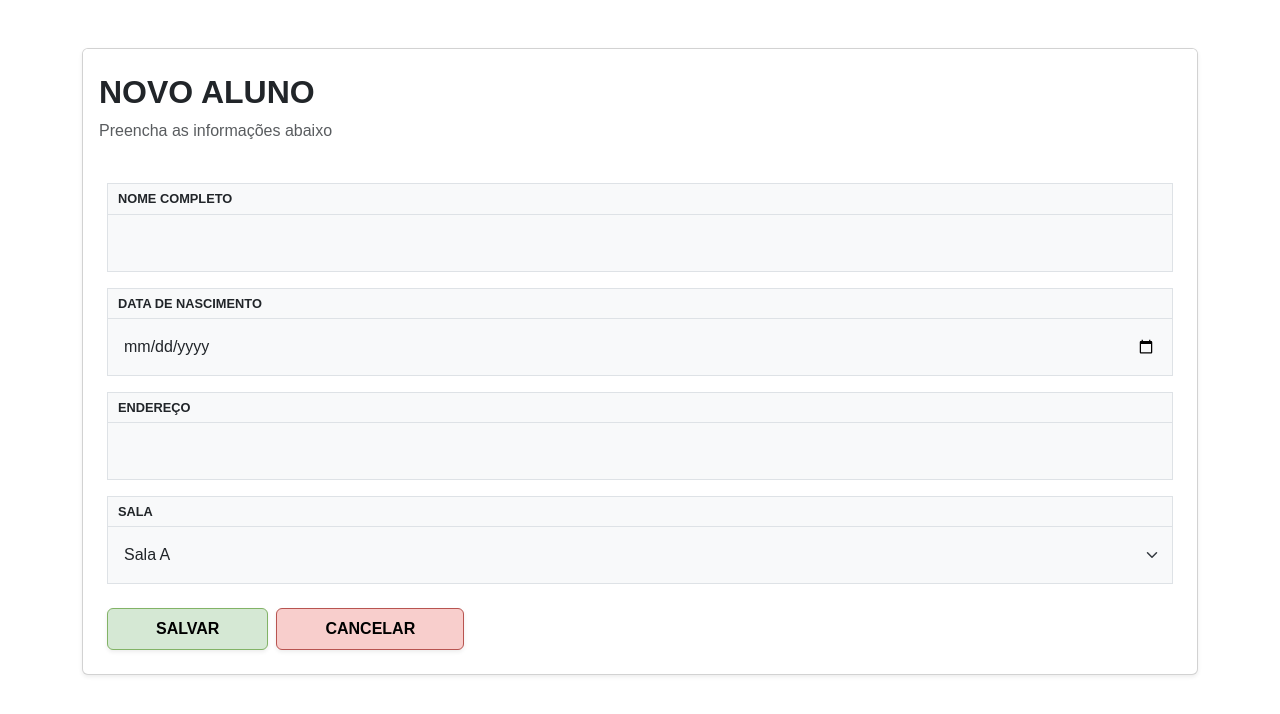
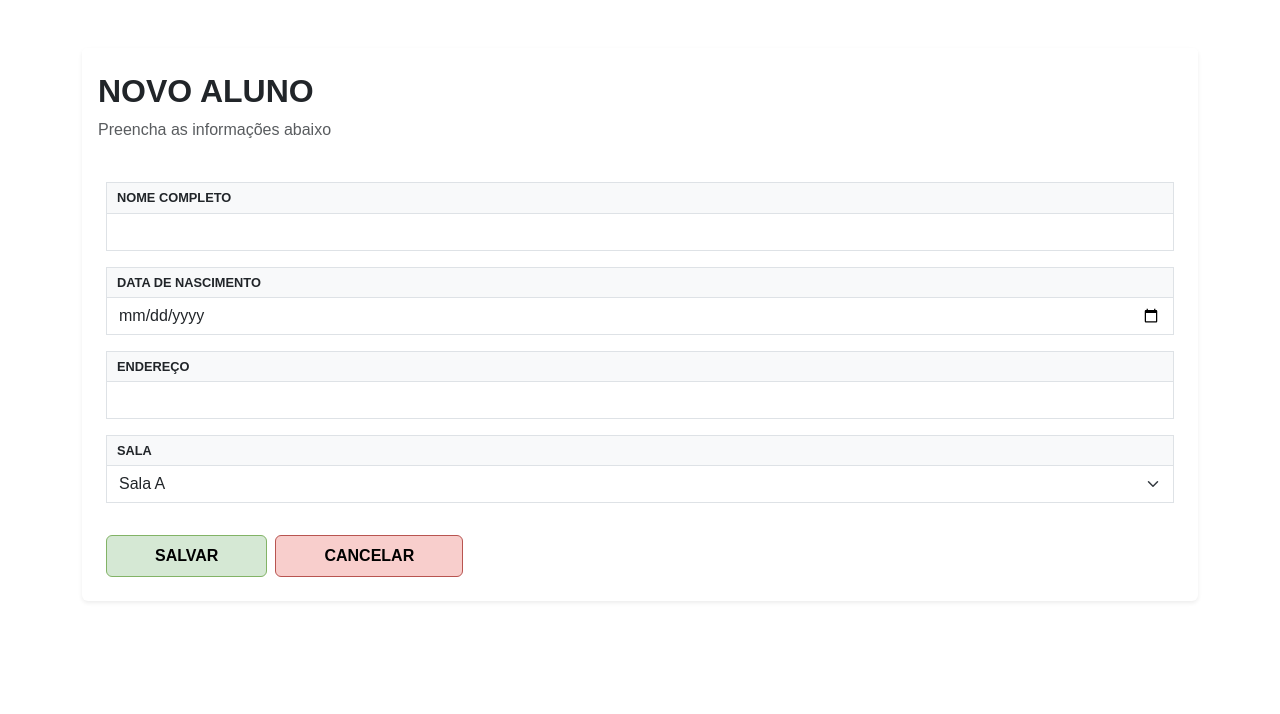
Before and after one commit to VinnySumo/TESTE_GSA_FRONTEND, a React (Vite) app in the folder teste_gsa_frontend/: page /cadastro in a window 1280 px wide. Shown: the top 714 px of the page. Built offline with nearby package versions, Linux system fonts and the light colour scheme.

Commit message:
mudança de nome das classes

```diff
--- a/teste_gsa_frontend/src/index.css
+++ b/teste_gsa_frontend/src/index.css
@@ -1,12 +1,12 @@
 
 :root {
 
-    --btn-add-bg: #dae8fc;
-    --btn-add-border: #6c8ebf;
-    --btn-back-bg: #f8cecc;
-    --btn-back-border: #b85450;
-    --btn-save-bg: #d5e8d4;
-    --btn-save-border: #82b366;
+    --button-add-bg: #dae8fc;
+    --button-add-border: #6c8ebf;
+    --button-voltar-bg: #f8cecc;
+    --button-voltar-border: #b85450;
+    --button-salvar-bg: #d5e8d4;
+    --button-salvar-border: #82b366;
     --logo-bg: #fcf6e3;
 }
 
@@ -28,14 +28,14 @@ body {
 }
 
 /* Botões Personalizados */
-.btn-custom-add { background-color: var(--btn-add-bg); border: 1px solid var(--btn-add-border); color: black; }
-.btn-custom-add:hover { background-color: #cce0fc; }
+.button-add { background-color: var(--button-add-bg); border: 1px solid var(--button-add-border); color: black; }
+.button-add:hover { background-color: #cce0fc; }
 
-.btn-custom-back { background-color: var(--btn-back-bg); border: 1px solid var(--btn-back-border); color: black; }
-.btn-custom-back:hover { background-color: #fadbd8; }
+.button-voltar { background-color: var(--button-voltar-bg); border: 1px solid var(--button-voltar-border); color: black; }
+.button-voltar:hover { background-color: #fadbd8; }
 
-.btn-custom-save { background-color: var(--btn-save-bg); border: 1px solid var(--btn-save-border); color: black; }
-.btn-custom-save:hover { background-color: #dff0d8; }
+.button-salvar { background-color: var(--button-salvar-bg); border: 1px solid var(--button-salvar-border); color: black; }
+.button-salvar:hover { background-color: #dff0d8; }
 
 /* Ajuste da Tabela */
 .table thead th {
--- a/teste_gsa_frontend/src/pages/Cadastro/cadastro.jsx
+++ b/teste_gsa_frontend/src/pages/Cadastro/cadastro.jsx
@@ -1,9 +1,9 @@
 import React, { useEffect, useState } from 'react';
 import { Link, useNavigate, useParams } from 'react-router-dom';
-import { useAlunoForm } from '../../hooks/hookAlunoForm'; // <--- Importa o Hook Novo
+import { useAlunoForm } from '../../hooks/hookAlunoForm';
 
 export default function Cadastro() {
-    const { sala: salaParam, id } = useParams(); // Sala e ID que vieram da URL (Origem)
+    const { sala: salaParam, id } = useParams();
     const navigate = useNavigate();
 
     const { cadastrarAluno, editarAluno, buscarUmAluno, excluirAluno, loading, erro } = useAlunoForm();
@@ -13,13 +13,12 @@ export default function Cadastro() {
     const [endereco, setEndereco] = useState('');
 
     const [salaSelecionada, setSalaSelecionada] = useState('a');
-
     const [editando, setEditando] = useState(false);
 
     useEffect(() => {
         if (id && salaParam) {
             setEditando(true);
-            setSalaSelecionada(salaParam); // Começa com a sala atual
+            setSalaSelecionada(salaParam);
             carregarDados();
         }
     }, [id, salaParam]);
@@ -70,7 +69,6 @@ export default function Cadastro() {
         let sucesso = false;
 
         if (editando) {
-
             if (salaSelecionada !== salaParam) {
                 if (window.confirm(`Você alterou a sala de ${salaParam.toUpperCase()} para ${salaSelecionada.toUpperCase()}. Isso vai mover o aluno. Deseja continuar?`)) {
 
@@ -105,7 +103,7 @@ export default function Cadastro() {
 
     return (
         <div className="container mt-5">
-            <div className="card shadow-sm">
+            <div className="card shadow-sm border-0">
                 <div className="card-header bg-white border-bottom-0 pt-4 pb-0">
                     <h2 className="fw-bold text-uppercase">
                         {editando ? 'Editar Aluno' : 'Novo Aluno'}
@@ -115,26 +113,48 @@ export default function Cadastro() {
 
                 <div className="card-body p-4">
                     <form onSubmit={handleSubmit}>
+
+                        {/* Campo Nome */}
                         <div className="mb-3">
                             <label className="label-custom">Nome Completo</label>
-                            <input type="text" className="form-control input-custom p-3 bg-light" value={nome} onChange={(e) => setNome(e.target.value)} required />
+                            <input
+                                type="text"
+                                className="form-control input-custom"
+                                value={nome}
+                                onChange={(e) => setNome(e.target.value)}
+                                required
+                            />
                         </div>
 
+                        {/* Campo Data Nascimento */}
                         <div className="mb-3">
                             <label className="label-custom">Data de Nascimento</label>
-                            <input type="date" className="form-control input-custom p-3 bg-light" value={dataNascimento} onChange={(e) => setDataNascimento(e.target.value)} required max={new Date().toISOString().split('T')[0]} />
+                            <input
+                                type="date"
+                                className="form-control input-custom"
+                                value={dataNascimento}
+                                onChange={(e) => setDataNascimento(e.target.value)}
+                                required
+                                max={new Date().toISOString().split('T')[0]}
+                            />
                         </div>
 
+                        {/* Campo Endereço */}
                         <div className="mb-3">
                             <label className="label-custom">Endereço</label>
-                            <input type="text" className="form-control input-custom p-3 bg-light" value={endereco} onChange={(e) => setEndereco(e.target.value)} />
+                            <input
+                                type="text"
+                                className="form-control input-custom"
+                                value={endereco}
+                                onChange={(e) => setEndereco(e.target.value)}
+                            />
                         </div>
 
+                        {/* Campo Sala */}
                         <div className="mb-4">
                             <label className="label-custom">Sala</label>
-                            {/* REMOVEMOS O DISABLED AQUI EMBAIXO */}
                             <select
-                                className="form-select input-custom p-3 bg-light"
+                                className="form-select input-custom"
                                 value={salaSelecionada}
                                 onChange={(e) => setSalaSelecionada(e.target.value)}
                             >
@@ -142,18 +162,30 @@ export default function Cadastro() {
                                 <option value="b">Sala B</option>
                                 <option value="c">Sala C</option>
                             </select>
+
                             {editando && salaSelecionada !== salaParam && (
-                                <div className="text-warning small mt-1 fw-bold">
+                                <div className="alert alert-warning mt-2 p-2 small fw-bold">
                                     ⚠️ Atenção: Ao salvar, o aluno será movido da Sala {salaParam.toUpperCase()} para a Sala {salaSelecionada.toUpperCase()}.
                                 </div>
                             )}
                         </div>
 
-                        <div className="d-flex gap-2">
-                            <button type="submit" disabled={loading} className="btn btn-custom-save px-5 py-2 fw-bold shadow-sm">
+                        {/* Botões de Ação */}
+                        <div className="d-flex gap-2 pt-2">
+                            <button
+                                type="submit"
+                                disabled={loading}
+                                className="btn button-salvar px-5 py-2 fw-bold"
+                            >
                                 {loading ? 'SALVANDO...' : 'SALVAR'}
                             </button>
-                            <Link to="/" className="btn btn-custom-back px-5 py-2 fw-bold shadow-sm text-decoration-none">CANCELAR</Link>
+
+                            <Link
+                                to="/"
+                                className="btn button-voltar px-5 py-2 fw-bold text-decoration-none"
+                            >
+                                CANCELAR
+                            </Link>
                         </div>
                     </form>
                 </div>
```
Also changed, not shown: teste_gsa_frontend/src/pages/Detalhes/detalhe.jsx (+33 -27 lines), teste_gsa_frontend/src/pages/Home/home.jsx (+26 -34 lines).
